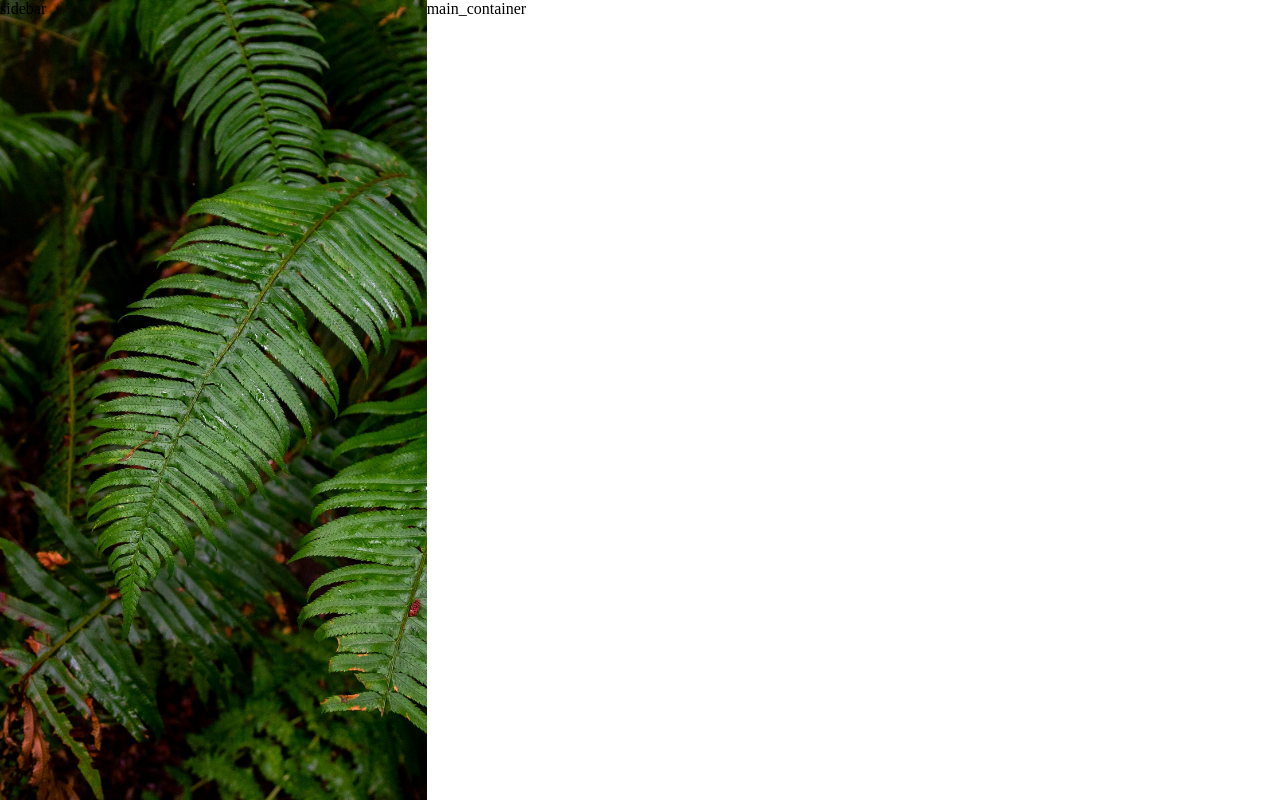
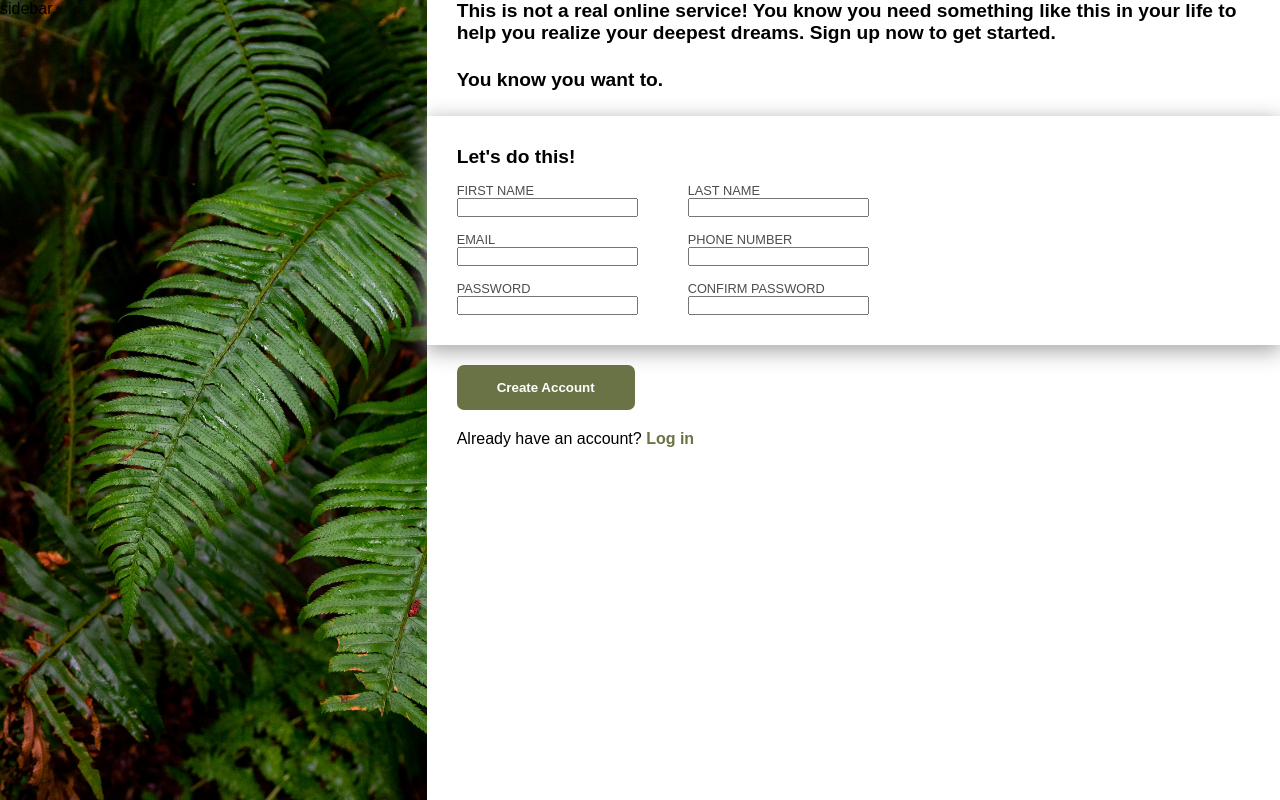
Before and after one commit to daniel-lzyn/odin-form, a plain HTML site: page index.html in a window 1280 px wide. Drawn offline with Linux system fonts and the light colour scheme.

Commit message:
Added and styled a sidebar, description, and form.

```diff
--- a/css/style.css
+++ b/css/style.css
@@ -1,4 +1,11 @@
+:root {
+    --green: hsl(71, 25%, 36%);
+    --green-hover: hsl(71, 25%, 31%);
+    --grey: hsl(0, 0%, 30%);
+}
+
 * {
+    font-family:Arial, Helvetica, sans-serif;
     padding: 0;
     margin: 0;
     box-sizing: border-box;
@@ -20,3 +27,70 @@ body {
     flex: 2;
     height: 100vh;
 }
+
+.description {
+    font-size: 1.2rem;
+    padding-left: 30px;
+    margin-bottom: 25px;
+    font-weight: bold;
+}
+
+.normal_description {
+    padding-left: 30px;
+}
+
+.form_header {
+    font-size: 1.2rem;
+    font-weight: bold;
+}
+
+label {
+    font-size: 0.8rem;
+    color: var(--grey);
+}
+
+.form_data {
+    border: none;
+    box-shadow: rgb(165, 165, 165) 0 5px 20px 1px;
+    padding: 30px 0 30px 30px;
+}
+
+.form_column {
+    display: flex;
+    flex-direction: column;
+}
+
+.form_row {
+    display: flex;
+    gap: 50px;
+    margin: 15px 0;
+}
+
+.form_row:last-child {
+    margin-bottom: 0;
+}
+
+.submit_btn {
+    border: none;
+    border-radius: 7px;
+    background-color: var(--green);
+    color: white;
+    padding: 15px 40px;
+    font-weight: bold;
+    margin: 20px 30px;
+}
+
+.submit_btn:hover {
+    background-color: var(--green-hover);
+    cursor: pointer;
+}
+
+.login_link {
+    text-decoration: none;
+    color: var(--green);
+    font-weight: bold;
+}
+
+.login_link:hover {
+    color: var(--green-hover);
+}
--- a/index.html
+++ b/index.html
@@ -11,7 +11,53 @@
         sidebar
     </div>
     <div class="main_container">
-        main_container
+        <p class="description">
+            This is not a real online service! You know you need something
+            like this in your life to help you realize your deepest dreams.
+            Sign up now to get started.
+        </p>
+        <p class="description">
+            You know you want to.
+        </p>
+        <form action="/">
+            <fieldset class="form_data">
+                <p class="form_header">Let's do this!</p>
+                <div class="form_row">
+                    <div class="form_column">
+                        <label for="first_name">FIRST NAME</label>
+                        <input type="text" id="first_name" name="first_name">
+                    </div>
+                    <div class="form_column">
+                        <label for="last_name"> LAST NAME</label>
+                        <input type="text" id="last_name" name="last_name">
+                    </div>
+                </div>
+                <div class="form_row">
+                    <div class="form_column">
+                        <label for="email">EMAIL</label>
+                        <input type="text" id="email" name="email">
+                    </div>
+                    <div class="form_column">
+                        <label for="phone_number"> PHONE NUMBER</label>
+                        <input type="number" id="phone_number" name="phone_number">
+                    </div>
+                </div>
+                <div class="form_row">
+                    <div class="form_column">
+                        <label for="password">PASSWORD</label>
+                        <input type="text" id="password" name="password">
+                    </div>
+                    <div class="form_column">
+                        <label for="comfirm_password">CONFIRM PASSWORD</label>
+                        <input type="text" id="confirm_password" name="confirm_password">
+                    </div>
+                </div>
+            </fieldset>
+            <button type="submit" class="submit_btn"> Create Account</button>
+        </form>
+        <p class="normal_description">
+            Already have an account? <a href="/login" class="login_link">Log in</a>
+        </p>
     </div>
 </body>
 </html>
```
